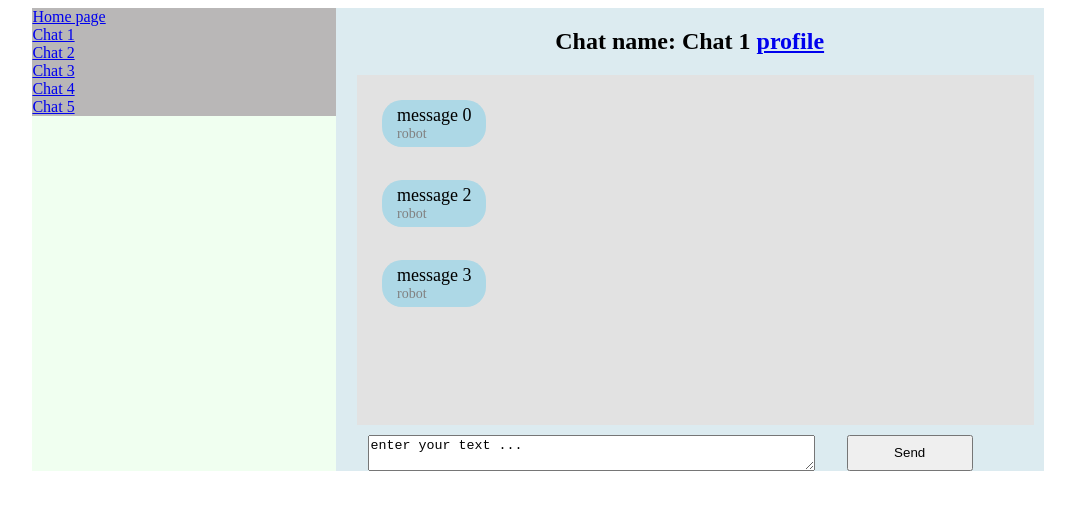
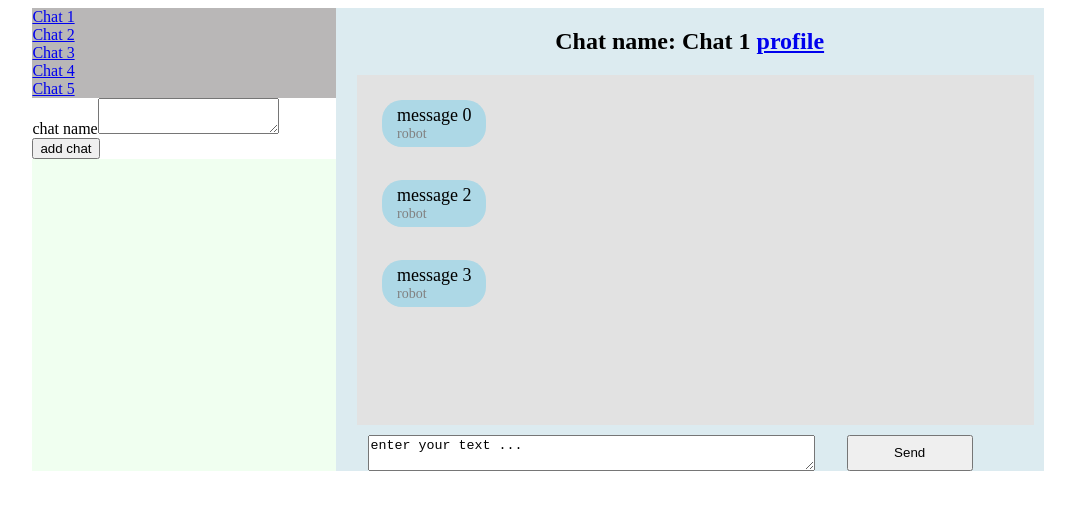
Before and after one commit to AlenaFedyaeva/ReactJs, a React app in the folder homework4/: page / in a window 1280 px wide. Shown: the top 510 px of the page, without its empty margins (102-1177 px from the left). Built offline with nearby package versions, Linux system fonts and the light colour scheme.

Commit message:
add chat not work

```diff
--- a/homework4/src/components/App.jsx
+++ b/homework4/src/components/App.jsx
@@ -16,10 +16,10 @@ export default class App extends React.Component {
         };
     }
 
-    componentDidMount() {
-        console.log('componentDidMount');
+    // componentDidMount() {
+    //     console.log('componentDidMount');
 
-    };
+    // };
     componentWillUnmount() {
         console.log('componentWillUnmount');
         clearTimeout(this.state.timeout);
--- a/homework4/src/components/Layout.jsx
+++ b/homework4/src/components/Layout.jsx
@@ -1,4 +1,5 @@
 import React from 'react';
+import PropTypes from 'prop-types';
 import Router from './Router.jsx';
 import '../styles/Layout.css'
 
@@ -8,28 +9,57 @@ export default class Layout extends React.Component {
     constructor(props) {
         super(props);
         this.state = {
-            // text: 'Some text from App!',
-            // timeout: null,
-            // messages: [],
+            chatName: '',
+            chats: ['Chat 1',
+                'Chat 2',
+                'Chat 3',
+                'Chat 4',
+                'Chat 5']
         };
     }
+    getChats = (obj) => {
+        console.log("get chats", obj);
+    }
 
+    addChat = (event) => {
+        console.log("add chat layout");
+        this.setState({ chats: [...this.state.chats, this.state.chatName] });
+    }
+    textChanged = (event) => {
+        console.log("textchanged ", event.target.value);
+        this.setState({ chatName: event.target.value });
+    }
     render() {
         return (
             <div className='cont'>
                 <div className='leftcol'>
                     <nav>
-                        <div><Link to='/' key='home'>Home page </Link> </div>
-                        <div><Link to='/chat/1' key='kc1'> Chat 1 </Link></div>
-                        <div><Link to='/chat/2' key='kc2'> Chat 2 </Link></div>
-                        <div><Link to='/chat/3' key='kc3'> Chat 3 </Link></div>
-                        <div><Link to='/chat/4' key='kc4'> Chat 4 </Link></div>
-                        <div><Link to='/chat/5' key='kc5'> Chat 5 </Link></div>
+                        {this.state.chats.map((item, index) => {
+                            return (
+                                <div key={`kdiv_${index + 1}`}>
+                                    <Link to={`/chat/${index + 1}`}
+                                        key={`klink_${index + 1}`}> {item}</Link>
+                                </div>
+                            );
+                        })}
                     </nav>
 
+                    <div style={{ backgroundColor: "white" }}>
+                        <label> chat name</label>
+                        <textarea
+                            onChange={this.textChanged} />
+
+                        <button
+                            onClick={this.addChat}>
+                            add chat
+                                </button>
+                    </div>
                 </div>
                 <div className='rightcol'>
-                    <Router />
+                    <Router
+                        getChats={this.getChats}
+                        chatName={this.state.chatName}
+                    />
                 </div>
             </div>
         );
--- a/homework4/src/components/Router.jsx
+++ b/homework4/src/components/Router.jsx
@@ -1,16 +1,36 @@
 import React from 'react';
+import PropTypes from 'prop-types';
 import Messages from './pages/Messages';
 
 import { Switch, Route } from 'react-router-dom';
 
 export default class Router extends React.Component {
 
+    static propTypes = {
+        getChats: PropTypes.func,
+        chatName: PropTypes.string
+    };
+
+    constructor(props) {
+        super(props);
+        console.log("add new chat from router", this.props.chatName);
+    }
+
+
     render() {
+        console.log("render router ",
+            "add", this.props.chatName);
+
+
         return (
             <Switch>
                 <Route exact path="/" component={Messages} />
                 <Route path="/chat/:chatId" render={obj =>
-                    <Messages chatId={obj.match.params.chatId} />
+                    <Messages
+                        chatId={obj.match.params.chatId}
+                        getChats={this.props.getChats}
+                        chatName2="___!"
+                    />
                 } />
                 <Route exact path="/profile/">
                     <h1> profile </h1>
--- a/homework4/src/components/pages/Messages.jsx
+++ b/homework4/src/components/pages/Messages.jsx
@@ -43,8 +43,27 @@ export default class Messages extends React.Component {
         }
     };
 
+
+    constructor(props) {
+        super(props);
+        console.log('constructor', typeof (this.props.getChats));
+        const newMsgId = this.state.messages.length;
+        //         this.setState({
+        //             chats: {
+        //                 ...this.state.chats, { newMsgId: { name: this.props.chatName } }
+        //         }
+        // });
+        console.log("add new chat from message ", this.props.ttt);
+    }
+
     static propTypes = {
         chatId: PropTypes.number,
+        getChats: PropTypes.func.isRequired,
+        ttt: PropTypes.string
+    };
+    componentDidMount() {
+        console.log('componentDidMount from messages', typeof (this.props.getChats));
+        // this.props.getChats(this.state.chats);
     };
 
     static defaultProps = {
@@ -64,7 +83,7 @@ export default class Messages extends React.Component {
         });
         const chats = { ...this.state.chats };
         chats[this.props.chatId].messages.push(newMsgId);
-        debugger
+        // debugger
         this.setState({ chats: { ...chats } });
 
         const timeout = setTimeout(
@@ -87,7 +106,8 @@ export default class Messages extends React.Component {
     }
 
     render() {
-        console.log("new chat ", this.props.chatId, typeof (this.props.chatId));
+        console.log(" MESSAGEs: new chat ", this.props.chatId, typeof (this.props.chatId),
+            "add", this.props.ttt);
         return <div className={'sendmessages'} >
 
             <h2> Chat name:  {this.state.chats[this.props.chatId].name}
```
